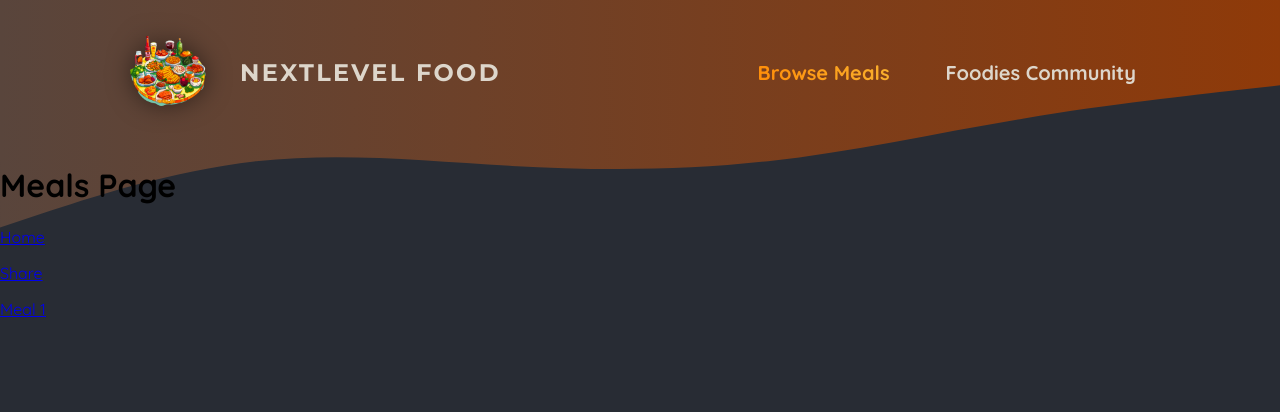
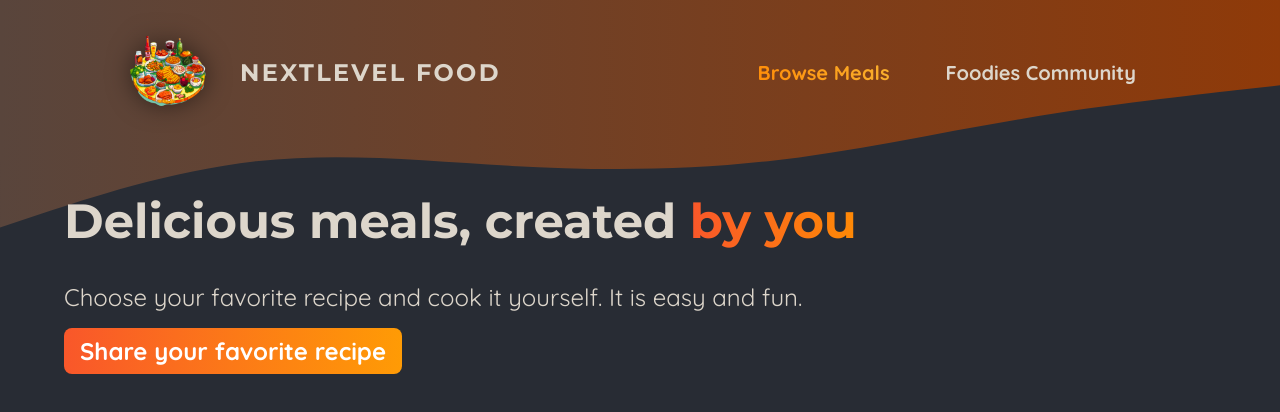
Before and after one commit to Gabriele-Cavallo/foodies-starting-project-nextjs-02, a Next.js app: page /meals in a window 1280 px wide. Shown: the top 412 px of the page. Built offline with nearby package versions, Linux system fonts and the light colour scheme.

Commit message:
feat: add meal-item + meals-grid components

```diff
--- a/app/meals/page.jsx
+++ b/app/meals/page.jsx
@@ -1,12 +1,20 @@
-import Link from "next/link";
+import Link from 'next/link';
+import classes from './page.module.css';
+import MealsGrid from '@/components/meals/meals-grid';
 
 export default function Meals() {
     return (
         <>
-            <h1>Meals Page</h1>
-            <p><Link href="/">Home</Link></p>
-            <p><Link href="./meals/share">Share</Link></p>
-            <p><Link href="./meals/meal-1">Meal 1</Link></p>
+           <header className={classes.header}>
+                <h1>Delicious meals, created <span className={classes.highlight}>by you</span></h1>
+                <p>Choose your favorite recipe and cook it yourself. It is easy and fun.</p>
+                <p className={classes.cta}>
+                    <Link href={'/meals/share'}>Share your favorite recipe</Link>
+                </p>
+           </header>
+           <main className={classes.main}>
+                <MealsGrid meals={[]} />
+           </main>
         </>
     )
 }
--- /dev/null
+++ b/app/meals/page.module.css
@@ -0,0 +1,51 @@
+.header {
+    gap: 3rem;
+    margin: 3rem auto 5rem auto;
+    width: 90%;
+    max-width: 75rem;
+    color: #ddd6cb;
+    font-size: 1.5rem;
+  }
+
+  .header h1 {
+    font-family: 'Montserrat', sans-serif;
+  }
+
+  .highlight {
+    background: linear-gradient(90deg, #f9572a, #ff8a05);
+    background-clip: text;
+    -webkit-background-clip: text;
+    -webkit-text-fill-color: transparent;
+  }
+
+  .header p {
+    margin: 0;
+  }
+
+  .cta a {
+    display: inline-block;
+    margin-top: 1rem;
+    padding: 0.5rem 1rem;
+    border-radius: 0.5rem;
+    background: linear-gradient(90deg, #f9572a, #ff9b05);
+    color: #ffffff;
+    font-weight: bold;
+    text-decoration: none;
+  }
+
+  .loading {
+    text-align: center;
+    animation: loading 1.2s ease-in-out infinite;
+  }
+
+  @keyframes loading {
+    0% {
+      color: #e9e9e9;
+    }
+    50% {
+      color: #b89b84;
+    }
+    100% {
+      color: #e9e9e9;
+    }
+  }
--- /dev/null
+++ b/components/meals/meal-item.jsx
@@ -0,0 +1,26 @@
+import Link from 'next/link';
+import Image from 'next/image';
+
+import classes from './meal-item.module.css';
+
+export default function MealItem({ title, slug, image, summary, creator }) {
+  return (
+    <article className={classes.meal}>
+      <header>
+        <div className={classes.image}>
+          <Image src={image} alt={title} fill />
+        </div>
+        <div className={classes.headerText}>
+          <h2>{title}</h2>
+          <p>by {creator}</p>
+        </div>
+      </header>
+      <div className={classes.content}>
+        <p className={classes.summary}>{summary}</p>
+        <div className={classes.actions}>
+          <Link href={`/meals/${slug}`}>View Details</Link>
+        </div>
+      </div>
+    </article>
+  );
+}
--- /dev/null
+++ b/components/meals/meal-item.module.css
@@ -0,0 +1,75 @@
+.meal {
+    display: flex;
+    flex-direction: column;
+    justify-content: space-between;
+    height: 100%;
+    border-radius: 4px;
+    box-shadow: 0 0 12px rgba(0, 0, 0, 0.3);
+    overflow: hidden;
+    transition: all 0.3s ease-in-out;
+    color: #ddd6cb;
+    background: linear-gradient(90deg, #2c1e19, #25200f);
+  }
+
+  .headerText {
+    padding: 0.5rem 1rem 0 1rem;
+  }
+
+  .headerText h2 {
+    margin: 0;
+    font-size: 1.5rem;
+    font-family: 'Montserrat', sans-serif;
+  }
+
+  .headerText p {
+    font-size: 0.75rem;
+    color: #cfa69b;
+    font-style: italic;
+  }
+
+  .meal h2,
+  .meal p {
+    margin: 0;
+  }
+
+  .image {
+    position: relative;
+    height: 15rem;
+  }
+
+  .meal img {
+    object-fit: cover;
+  }
+
+  .content {
+    display: flex;
+    flex-direction: column;
+    justify-content: space-between;
+    height: 100%;
+  }
+
+  .summary {
+    padding: 1rem 1rem 0 1rem;
+  }
+
+  .actions {
+    padding: 1rem;
+    text-align: right;
+  }
+
+  .actions a {
+    display: inline-block;
+    margin-top: 1rem;
+    padding: 0.5rem 1rem;
+    border-radius: 0.5rem;
+    background: linear-gradient(90deg, #f9572a, #ff9b05);
+    color: #ffffff;
+    font-weight: bold;
+    text-decoration: none;
+  }
+
+  .actions a:hover,
+  .actions a:active {
+    background: linear-gradient(90deg, #fd4715, #f9b241);
+    box-shadow: 0 0 12px rgba(242, 100, 18, 0.8);
+  }
--- /dev/null
+++ b/components/meals/meals-grid.jsx
@@ -0,0 +1,14 @@
+import MealItem from './meal-item';
+import classes from './meals-grid.module.css';
+
+export default function MealsGrid({meals}){
+    return(
+        <ul className={classes.meals}>
+            {meals.map(meal => (
+                <li key={meal.id}>
+                <MealItem {...meal} />
+                </li>
+            ))}
+        </ul>
+    )
+}
--- /dev/null
+++ b/components/meals/meals-grid.module.css
@@ -0,0 +1,10 @@
+.meals {
+    width: 90%;
+    max-width: 90rem;
+    display: grid;
+    grid-template-columns: repeat(auto-fill, minmax(20rem, 1fr));
+    grid-gap: 5rem;
+    margin: 2rem auto;
+    list-style: none;
+    padding: 0;
+  }
```
